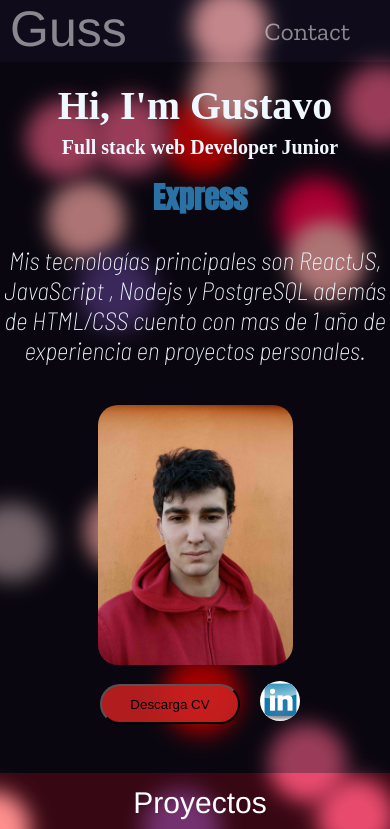
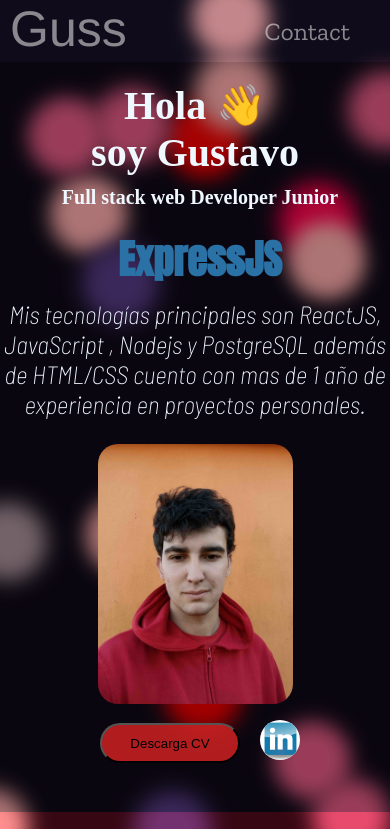
Before and after one commit to iAGuss/Gustavo-Cabrera-Portfolio, a React (Vite) app: page /Gustavo-Cabrera/contactame in a window 390 px wide. Shown: the top 829 px of the page. Built offline with nearby package versions, Linux system fonts and the light colour scheme; a web font is replaced by a local one.

Commit message:
Saludo-cambios-responsive

```diff
--- a/src/components/main/Main.jsx
+++ b/src/components/main/Main.jsx
@@ -11,12 +11,12 @@
 
     this.state = {
       words: [
-        "React",
-        "Node",
-        "Express",
+        "JavaScript",
+        "ReactJS",
+        "NodeJS",
+        "ExpressJS",
         "PostgreSQL",
         "Testing",
-        "JavaScript",
       ],
       index: 0,
     };
@@ -27,7 +27,7 @@
       this.setState({
         index: this.state.index + 1,
       });
-    }, 2000);
+    }, 1500);
   }
 
   render() {
@@ -36,7 +36,9 @@
     return (
       <main className="padre-main">
         <div className="texto-precentacion">
-          <h2 className="Mi-nombre">Hi, I'm Gustavo</h2>
+          <h2 className="Mi-nombre">
+            Hola 👋 <br /> soy Gustavo
+          </h2>
           <span className="skills">
             <h2 className="Full-Stack">Full stack web Developer Junior</h2>
             <h3 className="Tectologia">{words[index % words.length]}</h3>
--- a/src/components/main/main.css
+++ b/src/components/main/main.css
@@ -61,7 +61,7 @@
 .Full-Stack {
   text-align: center;
   font-size: 30px;
-
+  margin: 20px;
   font-family: "Diplomata SC", cursive;
 }
 .skills > div {
@@ -70,7 +70,7 @@
   height: 40px;
 }
 .Tectologia {
-  font-size: 30px;
+  font-size: 40px;
   margin: 0px;
   color: rgb(42, 114, 165);
 }
@@ -100,7 +100,9 @@
   text-align: center;
   max-width: 600px;
 }
-
+.about-me > p {
+  margin: 10px 0px;
+}
 .Descargar-cv {
   border-radius: 30px;
   width: 140px;
```
